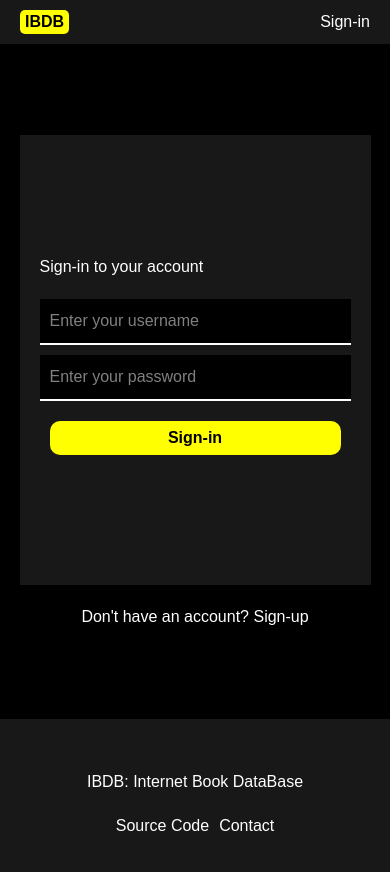
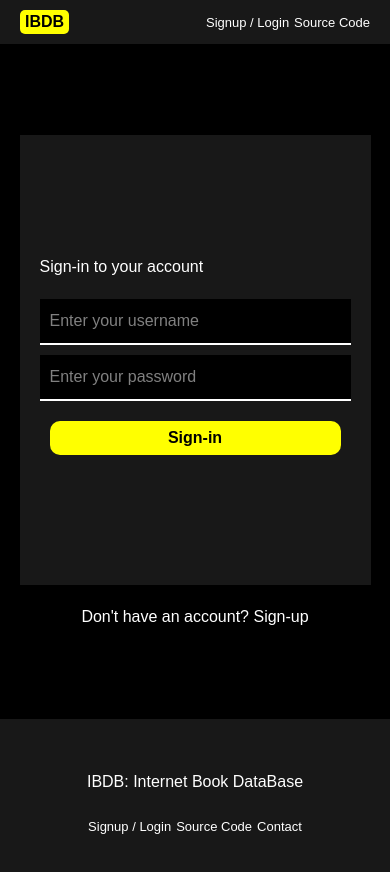
Before and after one commit to ayushkas3ra/IBDB, a React (Vite) app in the folder frontend/: page /signin in a window 390 px wide. Shown: the top 872 px of the page. Built offline with nearby package versions, Linux system fonts and the light colour scheme; no server answers.

Commit message:
Fixed loading bug in results

```diff
--- a/frontend/src/api/axios.js
+++ b/frontend/src/api/axios.js
@@ -28,7 +28,11 @@ api.interceptors.response.use(
   },
   async (error) => {
     const originalRequest = error.config
-    if (error.response?.status === 401 && !originalRequest._retry) {
+    if (
+      error.response?.status === 401 &&
+      !originalRequest._retry &&
+      !originalRequest.url.includes('/token/')
+    ) {
       originalRequest._retry = true
       try {
         await refreshAccessToken()
--- a/frontend/src/components/Footer/Footer.css
+++ b/frontend/src/components/Footer/Footer.css
@@ -20,3 +20,13 @@ footer {
 .footer-links > a > span:hover {
   text-decoration: underline;
 }
+
+@media screen and (max-width: 720px) {
+  .footer-links {
+    gap: 5px;
+  }
+  .footer-links > a > span,
+  .footer-links > Link > span {
+    font-size: small;
+  }
+}
--- a/frontend/src/components/Footer/Footer.jsx
+++ b/frontend/src/components/Footer/Footer.jsx
@@ -1,12 +1,16 @@
 import React from 'react'
 import './Footer.css'
+import { Link } from 'react-router-dom'
 
 function Footer() {
   return (
     <footer>
       <div>IBDB: Internet Book DataBase</div>
       <div className="footer-links">
-        <a href="#" target="_blank">
+        <Link to="/signin">
+          <span>Signup / Login</span>
+        </Link>
+        <a href="https://github.com/ayushkas3ra/IBDB" target="_blank">
           <span>Source Code</span>
         </a>
         <a href="mailto:ayushkasera.dev@gmail.com?subject=From%3A%20IMDB">
--- a/frontend/src/components/Nav/Nav.css
+++ b/frontend/src/components/Nav/Nav.css
@@ -28,12 +28,12 @@ nav {
   text-decoration: underline;
 }
 
-/* .nav-links > button {
-  display: none;
-} */
-
-@media screen and (max-width: 480px) {
-  .nav-links > button {
-    display: inline;
+@media screen and (max-width: 720px) {
+  .nav-links {
+    gap: 5px;
+  }
+  .nav-links > a > span,
+  .nav-links > a > Link {
+    font-size: small;
   }
 }
--- a/frontend/src/components/Nav/Nav.jsx
+++ b/frontend/src/components/Nav/Nav.jsx
@@ -42,8 +42,13 @@ function Nav() {
             Hello {user.username} <button onClick={handleLogout}>Logout</button>
           </>
         ) : (
-          <Link to="/signin">Sign-in</Link>
+          <Link to="/signin">
+            <span>Signup / Login</span>
+          </Link>
         )}
+        <a href="https://github.com/ayushkas3ra/IBDB" target="_blank">
+          <span>Source Code</span>
+        </a>
       </div>
     </nav>
   )
--- a/frontend/src/pages/Book/Book.jsx
+++ b/frontend/src/pages/Book/Book.jsx
@@ -13,7 +13,6 @@ function Book() {
 
   useEffect(() => {
     async function fetchBook() {
-      window.scrollTo(0, 0)
       try {
         // Synchronize both requests
         const [bookData, similarData] = await Promise.all([
@@ -24,6 +23,8 @@ function Book() {
         setSimilarBooks(similarData)
       } catch (error) {
         console.error(error)
+      } finally {
+        window.scrollTo(0, 0)
       }
     }
     fetchBook()
@@ -73,7 +74,7 @@ function Book() {
           </div>
         </div>
         <div className="book-container2">
-          <ChatSection key={isbn13} isbn13={book.isbn13}  />
+          <ChatSection key={isbn13} isbn13={book.isbn13} />
         </div>
       </div>
       <div className="similarBooks-section">
--- a/frontend/src/pages/Home/Home.css
+++ b/frontend/src/pages/Home/Home.css
@@ -29,7 +29,7 @@
   margin: 10px;
 }
 .loading-sign {
-  font-size: x-large;
+  font-size: large;
 }
 .book-card {
   height: 300px;
--- a/frontend/src/pages/Home/Home.jsx
+++ b/frontend/src/pages/Home/Home.jsx
@@ -7,6 +7,7 @@ import { BOOK_PLACEHOLDER } from '@/constants/images'
 
 function Home() {
   const [books, setBooks] = useState([])
+  const [loading, setLoading] = useState(true)
 
   useEffect(() => {
     async function fetchBooks() {
@@ -15,12 +16,14 @@ function Home() {
         setBooks(books)
       } catch (error) {
         console.error(error)
+      } finally {
+        setLoading(false)
       }
     }
     fetchBooks()
   }, [])
 
-  if (!books) {
+  if (loading) {
     return (
       <div className="home-container">
         <title>IBDB-Internet Book Database</title>
--- a/frontend/src/pages/Signin/Signin.css
+++ b/frontend/src/pages/Signin/Signin.css
@@ -5,6 +5,11 @@
   align-items: center;
   justify-content: center;
   flex-direction: column;
+}
+
+.error-message {
+  color: red;
+  font-style: italic;
 }
 
 .signin-card {
--- a/frontend/src/pages/Signin/Signin.jsx
+++ b/frontend/src/pages/Signin/Signin.jsx
@@ -9,13 +9,18 @@ export default function Signin() {
   const [username, setUsername] = useState('')
   const [password, setPassword] = useState('')
   const [loading, setLoading] = useState(false)
+  // const [error, setError] = useState('')
 
   const navigate = useNavigate()
 
   async function handleLogin(e) {
+    if (!username || !password) {
+      alert('Username or password is empty')
+      return
+    }
     e.preventDefault()
-    console.log('HANDLE LOGIN FIRED')
     setLoading(true)
+    // setError('')
 
     try {
       const response = await login({ username, password })
@@ -24,6 +29,7 @@ export default function Signin() {
       navigate('/')
     } catch (error) {
       console.error(error)
+      alert('Invalid username or password')
     } finally {
       setLoading(false)
     }
@@ -34,12 +40,14 @@ export default function Signin() {
       <title>IBDB: Sign-in</title>
       <div className="signin-card">
         <div className="card-title">Sign-in to your account</div>
+        {/* {error && <p className="error-message">{error}</p>} */}
         <form className="signin-form" onSubmit={handleLogin}>
           <div className="input-group">
             <input
               type="text"
               placeholder="Enter your username"
               onChange={(e) => setUsername(e.target.value)}
+              value={username}
             />
           </div>
           <div className="input-group">
@@ -47,6 +55,7 @@ export default function Signin() {
               type="password"
               placeholder="Enter your password"
               onChange={(e) => setPassword(e.target.value)}
+              value={password}
             />
           </div>
           <button className="signin-btn" type="submit" disabled={loading}>
--- a/frontend/src/pages/Signup/Signup.css
+++ b/frontend/src/pages/Signup/Signup.css
@@ -5,6 +5,11 @@ main {
   align-items: center;
   justify-content: center;
   flex-direction: column;
+}
+
+.error-message {
+  color: red;
+  font-style: italic;
 }
 
 .signup-card {
--- a/frontend/src/pages/Signup/Signup.jsx
+++ b/frontend/src/pages/Signup/Signup.jsx
@@ -1,7 +1,7 @@
 import React from 'react'
 import './Signup.css'
 import { Link } from 'react-router-dom'
-import { useState, useEffect } from 'react'
+import { useState } from 'react'
 import { registerUser } from '@/api/auth'
 import { useNavigate } from 'react-router-dom'
 
@@ -12,12 +12,17 @@ export default function Signup() {
   const [password, setPassword] = useState('')
   const [confirmPassword, setConfirmPassword] = useState('')
   const [loading, setLoading] = useState(false)
+  // const [error, setError] = useState('')
 
   const navigate = useNavigate()
 
   async function handleSignin() {
+    if (!name || !email || !username || !password || !confirmPassword) {
+      alert('All fields are required')
+    }
+    // setError('')
     if (password != confirmPassword) {
-      alert('Password does not match with confirm password!')
+      alert('Password does not match with confirm-password!')
       return
     }
     setLoading(true)
@@ -26,6 +31,7 @@ export default function Signup() {
       navigate('/')
     } catch (error) {
       console.error(error)
+      alert('Something went wrong...')
     } finally {
       setLoading(false)
     }
@@ -36,6 +42,7 @@ export default function Signup() {
       <title>IBDB: Sign-up</title>
       <div className="signup-card">
         <div className="card-title">Create a new IBDB account</div>
+        {/* {error && <p className="error-message">{error}</p>} */}
         <form className="signup-form" onSubmit={handleSignin}>
           <div className="input-group">
             {/* <label>Full Name</label> */}
```
Also changed, not shown: 1 other file (tests, documents, lock files or other folders).
